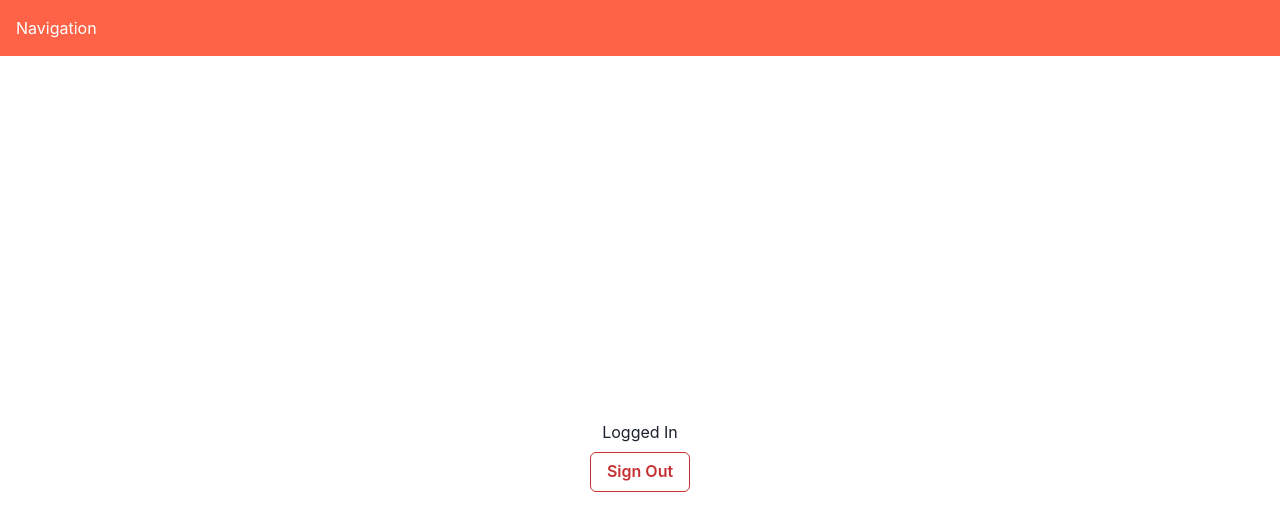
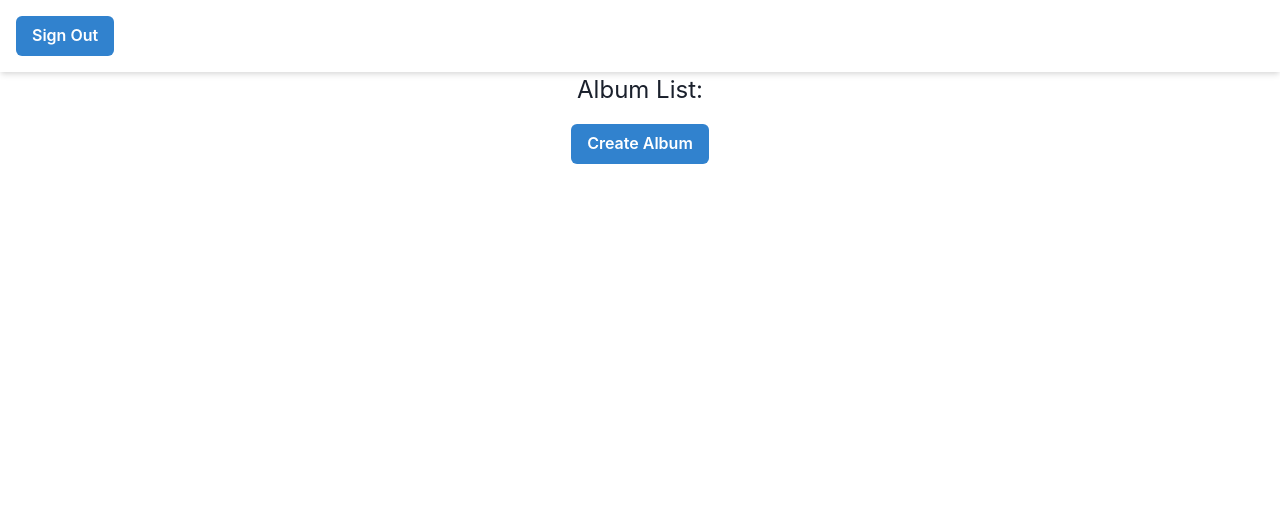
Before and after one commit to Antholem/Photodrop, a React (Create React App) app: page / in a window 1280 px wide. Shown: the top 530 px of the page. Built offline with nearby package versions, Linux system fonts and the light colour scheme; no server answers; sample sign-in values are in the browser's storage.

Commit message:
Navigation Bar

```diff
--- a/src/components/navigation/component.js
+++ b/src/components/navigation/component.js
@@ -1,12 +1,35 @@
-import React, { Fragment } from "react";
+import React, { Fragment, useEffect, useState } from "react";
 import { Outlet } from "react-router-dom";
-import { Box } from "@chakra-ui/react";
+import { signOut, onAuthStateChanged } from 'firebase/auth';
+import { auth } from '../../config/firebase';
+import { Box, Button } from "@chakra-ui/react";
 
 const Navigation = () => {
+    const [user, setUser] = useState();
+
+    useEffect(() => {
+        const unsubscribe = onAuthStateChanged(auth, (user) => {
+            setUser(user);
+        });
+
+        return () => unsubscribe();
+    }, []);
+
+    const signOutHandler = async () => {
+        try {
+            await signOut(auth);
+            window.alert('Sign Out Success');
+        } catch (error) {
+            window.alert(error);
+        }
+    };
+
     return (
         <Fragment>
-            <Box bg="tomato" w="100%" p={4} color="white">
-                Navigation
+            <Box bg="white" w="100%" p={4}  boxShadow='md' position='sticky' top={0}>
+                <Button onClick={signOutHandler} colorScheme='blue' variant='solid'>
+                    Sign Out
+                </Button>
             </Box>
             <Outlet />
         </Fragment>
--- a/src/pages/home/page.js
+++ b/src/pages/home/page.js
@@ -1,5 +1,5 @@
 import { Fragment, useState, useEffect } from "react";
-import { signOut, onAuthStateChanged } from 'firebase/auth';
+import { onAuthStateChanged } from 'firebase/auth';
 import { auth } from '../../config/firebase';
 import { Box, Button, Text } from "@chakra-ui/react";
 
@@ -14,26 +14,20 @@ function Home() {
         return () => unsubscribe();
     }, []);
 
-    const signOutHandler = async () => {
-        try {
-            await signOut(auth);
-            window.alert('Sign Out Success');
-        } catch (error) {
-            window.alert(error);
-        }
-    };
-
     return (
         <Fragment>
-            <Box display="flex" flexDirection="column" justifyContent="center" alignItems="center" h="100vh" gap={2}>
+            <Box display="flex" flexDirection="column" justifyContent='flex-start' alignItems='center' gap={2}>
                 <Box>
-                    <Text>
-                        {user ? "Logged In" : "Not Logged In"}
+                    <Text fontSize='2xl'>
+                        Album List:
                     </Text>
                 </Box>
-                <Box display='flex' flexDirection='column' gap={2}>
-                    <Button onClick={signOutHandler} colorScheme='red' variant='outline'>
-                        Sign Out
+                <Box>
+
+                </Box>
+                <Box>
+                    <Button colorScheme='blue' variant='solid'>
+                        Create Album
                     </Button>
                 </Box>
             </Box>
```
Also changed, not shown: src/App.js (line endings or trailing spaces).
